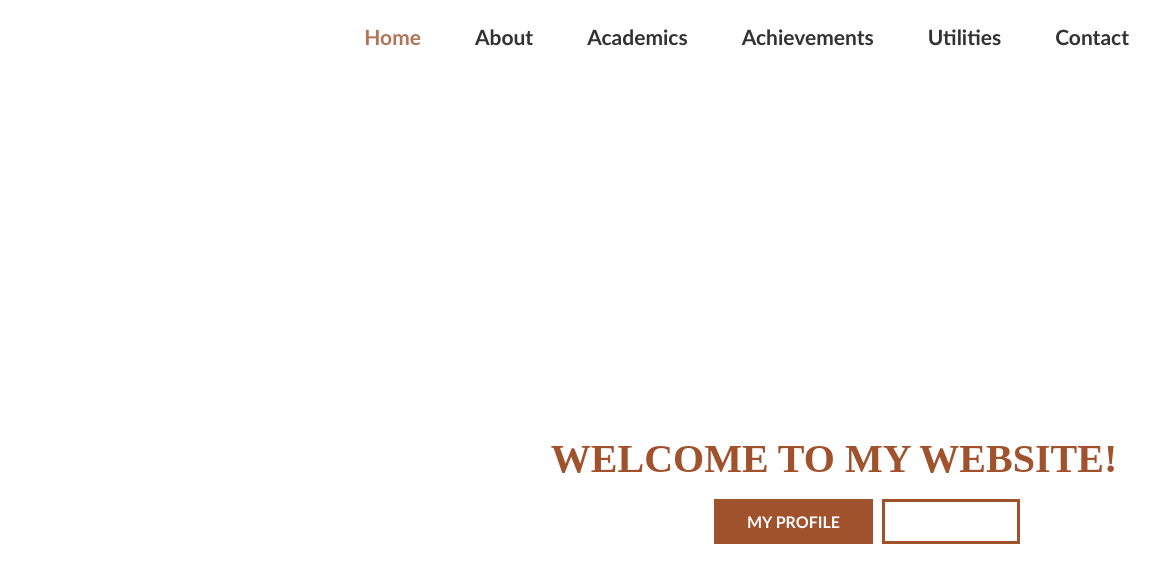
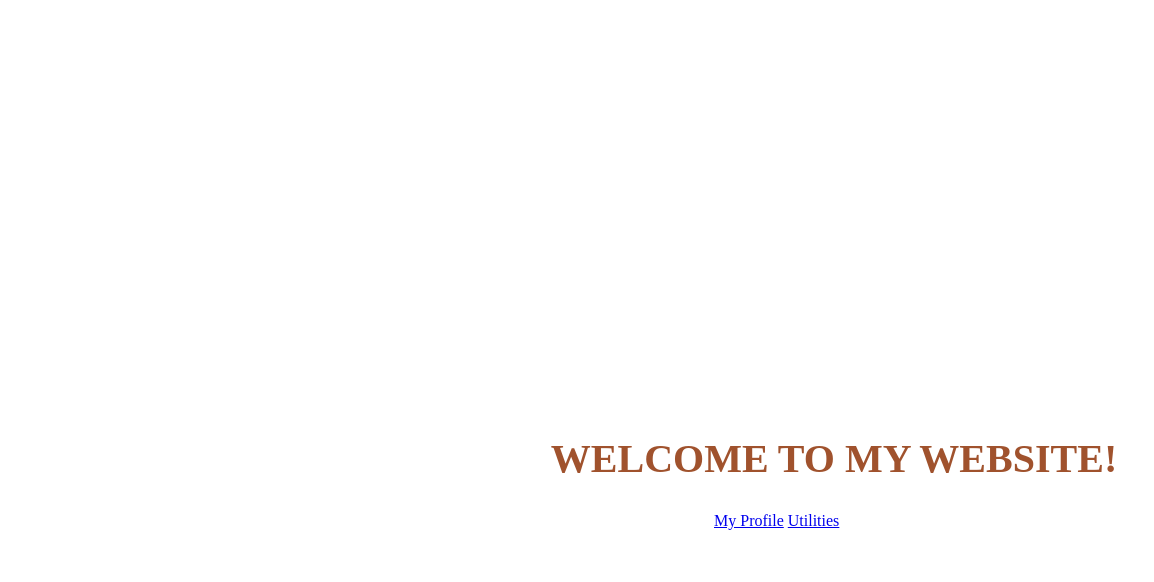
Before and after one commit to AdharshSGit/Personal-WebSite, a plain HTML site: page Webpage-master/source/Index.html in a window 1280 px wide. Shown: the full height of the page, 126-1280 px from the left. Drawn offline with Linux system fonts and the light colour scheme.

Commit message:
Update Index.html

```diff
--- a/Webpage-master/source/Index.html
+++ b/Webpage-master/source/Index.html
@@ -19,20 +19,20 @@
                     </div>
 
                         <ul class="navigate">
-                            <li class="active"><a href="Index.html">Home</a></li>
-                            <li><a href="about.html">About</a></li>
+                          <!--   <li class="active"><a href="Index.html">Home</a></li>
+                           <li><a href="about.html">About</a></li>
                             <li><a href="academics.html">Academics</a></li>
                             <li><a href="Achievements.html">Achievements</a></li>
                             <li><a href="utilities.html">Utilities</a></li>
-                            <li><a href="contact.html">Contact</a></li>
+                            <li><a href="contact.html">Contact</a></li>-->
                         </ul>
                     </div>
         </section>
         <div class="hero">
                 <h1 class="name">Welcome to my Website!</h1>
                 <div class="button">
-                        <a href="about.html" class="btn button1">My Profile</a>
-                        <a href="utilities.html" class="btn button2">Utilities</a>
+                        <a href="about.html" id="button1">My Profile</a>
+                        <a href="utilities.html" id="button2">Utilities</a>
                 </div>
             </div>
     </body>
```
